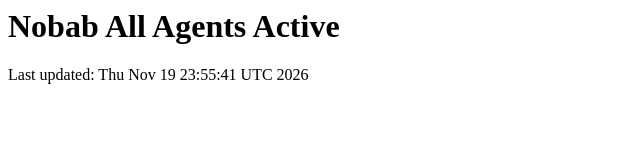
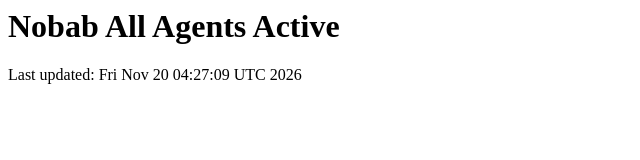
Before and after one commit to gausur/Nobab_Apex_Factory, a plain HTML site: page index.html in a window 1280 px wide. Shown: the full height of the page, 0-640 px from the left. Drawn offline with Linux system fonts and the light colour scheme.

Commit message:
dashboard update

```diff
--- a/index.html
+++ b/index.html
@@ -1 +1 @@
-<html><body><h1>Nobab All Agents Active</h1><p>Last updated: Thu Nov 19 23:55:41 UTC 2026</p></body></html>
+<html><body><h1>Nobab All Agents Active</h1><p>Last updated: Fri Nov 20 04:27:09 UTC 2026</p></body></html>
```
